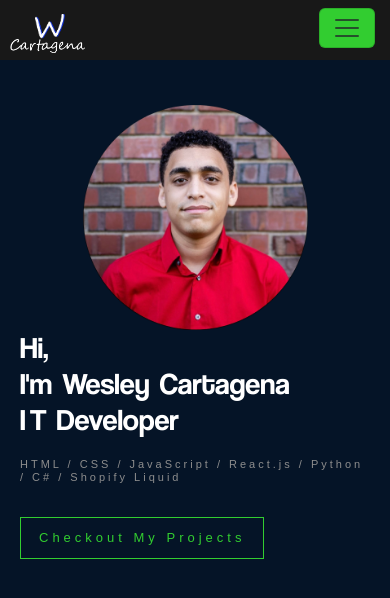
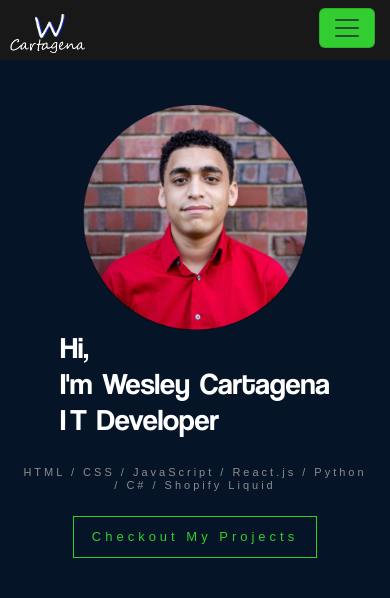
Before and after one commit to WesleyCartagena/WesleyCartagena.github.io, a React (Create React App) app: page /#/ in a window 390 px wide. Shown: the top 598 px of the page. Built offline with nearby package versions, Linux system fonts and the light colour scheme.

Commit message:
Updated styling on homepage

```diff
--- a/src/components/Home/index.js
+++ b/src/components/Home/index.js
@@ -45,7 +45,11 @@ const Home = () => {
                             <br />
                             <AnimatedLetters letterClass={letterClass} strArray={jobArray} idx={22} />
                         </h1>
-                        <h2>HTML / CSS / JavaScript / React.js / Python / C# / Shopify Liquid</h2>
+                    </div>
+                    <div>
+                        <h2 className=''>HTML / CSS / JavaScript / React.js / Python / C# / Shopify Liquid</h2>
+                    </div>
+                    <div className='pt-3'>
                         <Link to="projects" className="flat-button">Checkout My Projects</Link>
                     </div>
                 </div>
--- a/src/components/Home/index.scss
+++ b/src/components/Home/index.scss
@@ -80,6 +80,14 @@
       font-size: 50px;
     }
   }
+  @media only screen and (min-width: 1600px) {
+    #profilePic{
+      margin-right: 200px;
+    }
+    #text{
+      margin-left: 200px;
+    }
+  }
 }
 
 .home-page-container-mobile{
@@ -90,7 +98,7 @@
 
 
   .text-zone {
-    margin-bottom: 20px; /* Add margin below the text zone */
+    margin-bottom: 0px; /* Add margin below the text zone */
   }
 
   #profilePic {
@@ -104,6 +112,7 @@
     font-weight: 400;
   }
   h2{
+    text-align: center;
     color: #8d8d8d;
     margin-top: 20px;
     font-weight: 400;
@@ -121,7 +130,6 @@
     text-decoration: none;
     padding: 10px 18px;
     border: 1px solid #32CD30;
-    margin-top: 25px;
     float: left;
     animation: fadeInAnimation 1s 1.8s backwards;
     white-space: nowrap;
@@ -135,7 +143,6 @@
     padding-top: 50px;
   }
   @media only screen and (max-width: 600px) {
-
   }
   /* Small devices (portrait tablets and large phones, 600px and up) */
   @media only screen and (min-width: 600px) {}
@@ -151,4 +158,9 @@
   @media only screen and (min-width: 1200px) {
 
   }
+  @media only screen and (min-width: 576px) and (max-width: 767px) {
+    #profilePic {
+      margin-top: 0px;
+    }
+  }
 }
```
